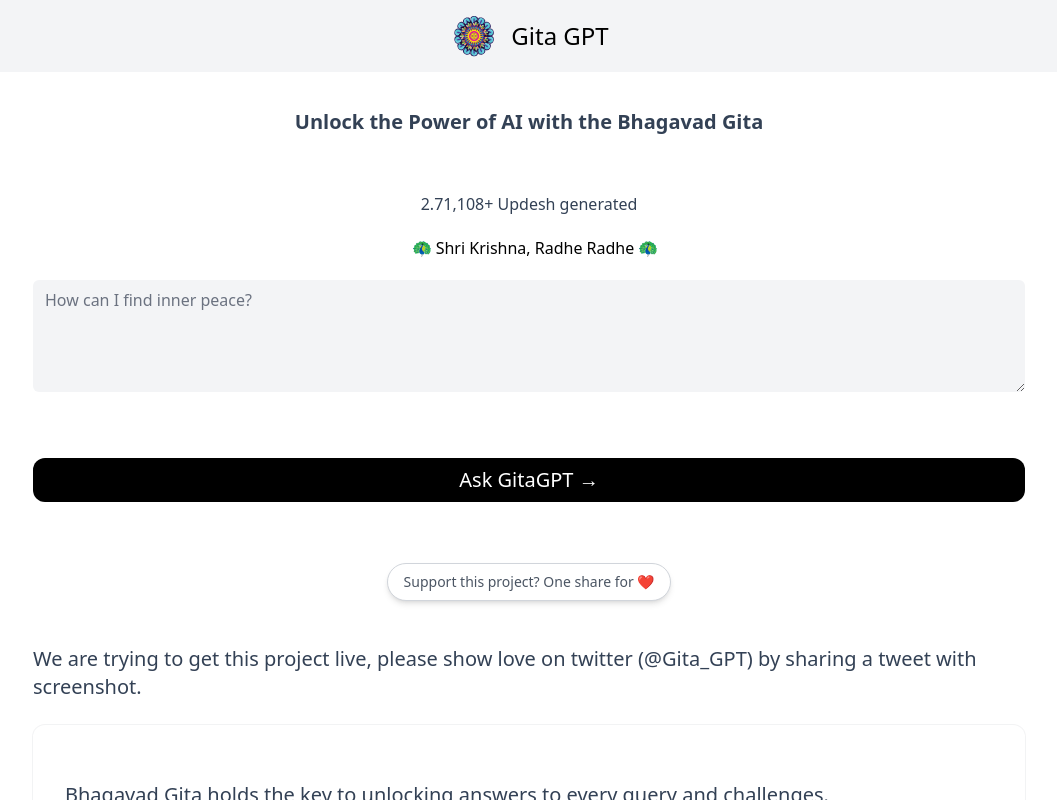
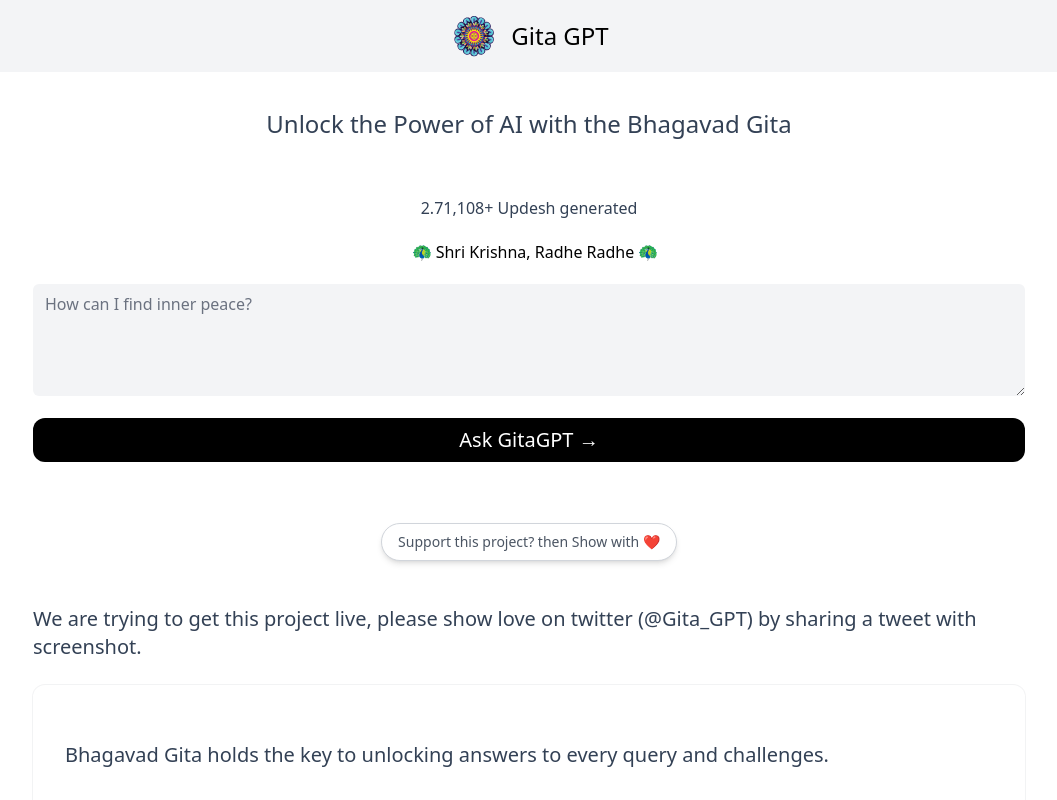
Before and after one commit to vxsahu/gitagpt, a Next.js app: page / in a window 1280 px wide. Shown: the top 800 px of the page, without its empty margins (111-1168 px from the left). Built offline with nearby package versions, Linux system fonts and the light colour scheme.

Commit message:
Update index.tsx

```diff
--- a/pages/index.tsx
+++ b/pages/index.tsx
@@ -21,10 +21,8 @@ const Home: NextPage = () => {
   console.log("Streamed response: ", generatedGitas);
   const prompt =
   language === "Funny"
-   ? `${language}
-   I want you to act as a Lord Krishna. I will type question and you will reply from Bhagavad Gita.`
-   : `${Gita}
-   Generate a timeless and universal message from Bhagavad Gita. Make sure each generated message is at least 30 words and at max 40 words `
+   ? `I want you to act as a Lord Krishna. I will type question and you will reply from Bhagavad Gita. Make sure each generated bio is at max 20 words and base it on this context: ${language}`
+   : `Generate ${Gita} answers from Bhagavad Gita. Make sure each generated verse labeled by is atleast 30 words and at max 40 words and clearly labeled "1." and "2.". Make sure each generated bio is at least 14 words and at max 20 words and base them on this context: `
 ;
 
   const generateGita = async (e: any) => {
@@ -76,7 +74,7 @@ const Home: NextPage = () => {
 
       <Header />
       <main className="max-w-5xl innerbox flex flex-1 w-full flex-col items-center justify-center text-center p-4">
-        <h2 className="sm:text-xl text-xl max-w-2xl font-bold text-slate-700 pt-5 pt-4 py-4">
+        <h2 className="sm:text-2xl text-xl max-w-6xl font-light text-slate-700 pt-5 pt-4 py-4">
         Unlock the Power of AI with the Bhagavad Gita
         </h2>
         <div className="max-xl w-full">
@@ -89,7 +87,7 @@ const Home: NextPage = () => {
             value={Gita}
             onChange={(e) => setGita(e.target.value)}
             rows={4}
-            className="w-full rounded-md border-0 focus:border-red focus:ring-red my-5 bg-gray-100  dark:border-none border-0"
+            className="w-full rounded-md border-0 focus:border-red focus:ring-red mt-5 bg-gray-100 border-0"
             placeholder={
               "How can I find inner peace?"
             }
@@ -97,7 +95,7 @@ const Home: NextPage = () => {
 
           {!loading && (
             <button
-              className="bg-black rounded-xl text-white font-medium text-xl px-4 py-2 sm:mt-10 mt-8 hover:bg-black/80 w-full"
+              className="bg-black rounded-xl text-white font-medium text-xl px-4 py-2 sm:mt-4 mt-5 hover:bg-black/80 w-full"
               onClick={(e) => generateGita(e)}
             >
               Ask GitaGPT &rarr;
@@ -156,7 +154,7 @@ const Home: NextPage = () => {
             </motion.div>
           </AnimatePresence>
         </ResizablePanel>
-        <a className="flex max-w items-center justify-center space-x-2 rounded-full border border-gray-300 bg-white px-4 py-2 text-sm text-gray-600 shadow-md transition-colors hover:bg-gray-100 mt-5 mb-5" href="https://www.sahu4you.com/gita-gpt/" target="_blank" rel="noopener noreferrer"><p>Support this project? One share for ❤️ </p></a>
+        <a className="flex max-w items-center justify-center space-x-2 rounded-full border border-gray-300 bg-white px-4 py-2 text-sm text-gray-600 shadow-md transition-colors hover:bg-gray-100 mt-5 mb-5" href="https://www.sahu4you.com/gita-gpt/" target="_blank" rel="noopener noreferrer"><p>Support this project? then Show with ❤️</p></a>
         <p className="text-left mt-6 mb-6 space-y-4 leading-7 text-slate-700 sm:text-xl">We are trying to get this project live, please show love on twitter (@Gita_GPT) by sharing a tweet with screenshot.</p>
         <div className="max-xl w-full whitespace-pre-line break-words rounded-xl bg-white p-8 ring-1 ring-slate-900/5">
 <h2 className="text-left mt-6 mb-6 space-y-4 leading-7 text-slate-700 sm:text-xl">Bhagavad Gita holds the key to unlocking answers to every query and challenges.</h2>
```
